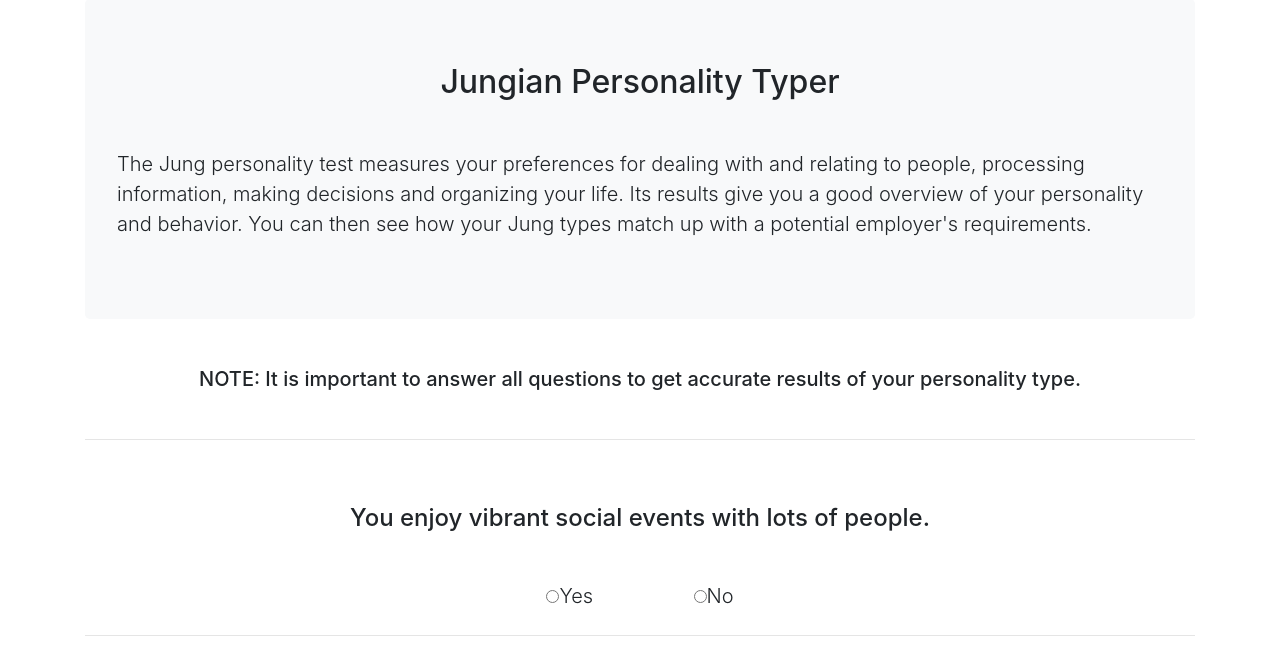
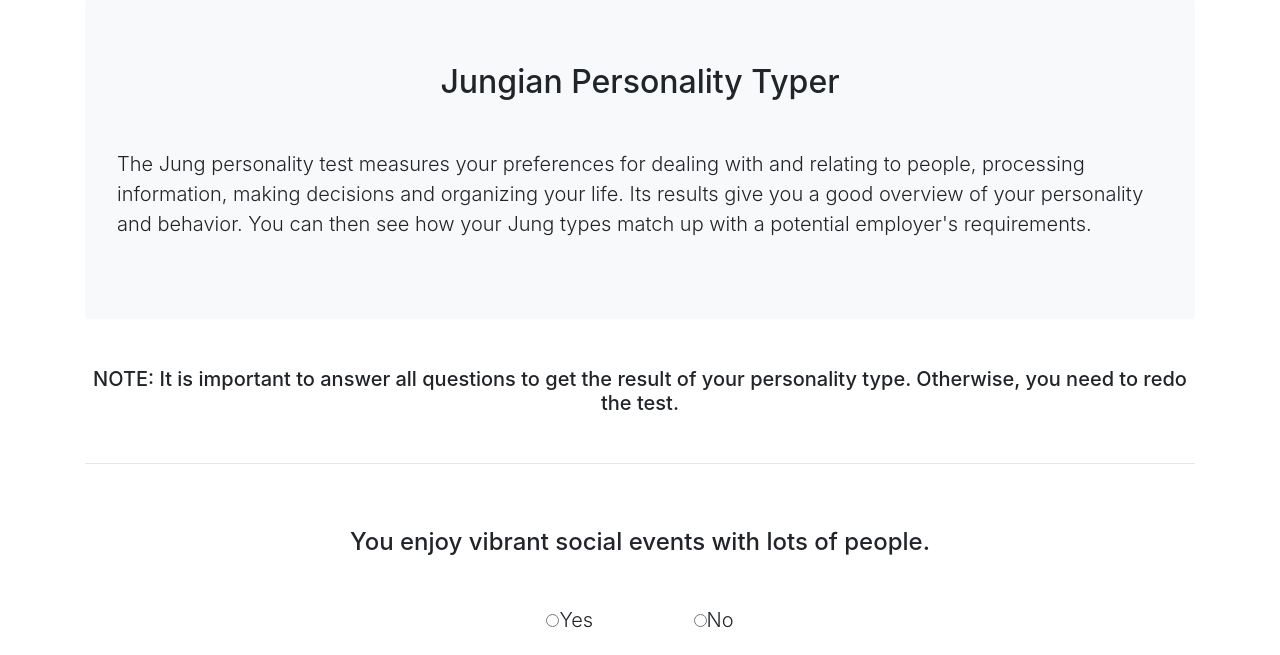
Before and after one commit to N01nE-M/final, a Flask app: page /result in a window 1280 px wide. Shown: the part 81-736 px from the top of the page. Run offline with Flask 2, Linux system fonts and the light colour scheme; a user stored in the database is signed in; some libraries are stand-ins or nearby versions.

Commit message:
Update test.html

```diff
--- a/templates/test.html
+++ b/templates/test.html
@@ -11,7 +11,7 @@
       <p class="lead text-left">The Jung personality test measures your preferences for dealing with and relating to people, processing information, making decisions and organizing your life. Its results give you a good overview of your personality and behavior. You can then see how your Jung types match up with a potential employer's requirements.</p>
 </div>
 
-    <h5 class="my-5">NOTE: It is important to answer all questions to get accurate results of your personality type.</h5>
+    <h5 class="my-5">NOTE: It is important to answer all questions to get the result of your personality type. Otherwise, you need to redo the test.</h5>
     <hr>
     <form action="/result" method="post">
         <fieldset>
```
